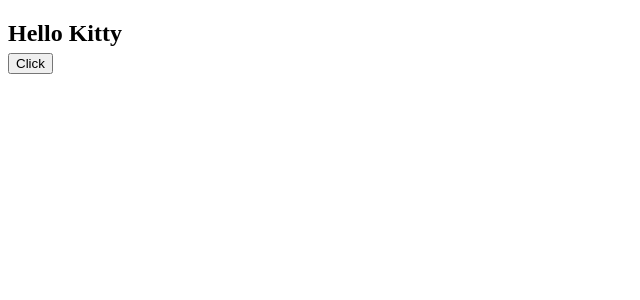
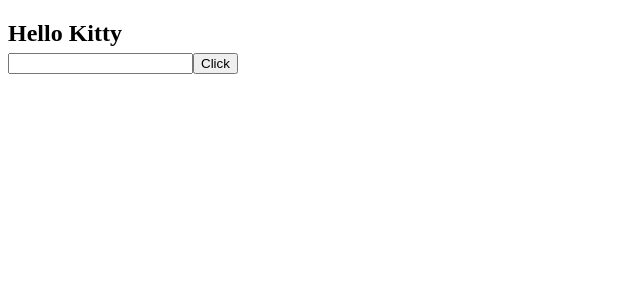
Before and after one commit to Keerththanan/Angular6Practice, an Angular app: page / in a window 1280 px wide. Shown: the top 300 px of the page, without its empty margins (0-640 px from the left). Built offline with nearby package versions, Linux system fonts and the light colour scheme.

Commit message:
ngModel + component_interaction practice

```diff
--- a/src/app/app.component.html
+++ b/src/app/app.component.html
@@ -1,24 +1,31 @@
 <!--The content below is only a placeholder and can be replaced.-->
 <div [ngSwitch]="testData">
+
   <div *ngSwitchCase="'app-in-line'">
     <app-in-line></app-in-line>
   </div>
+
   <div *ngSwitchCase="'app-data-binding'">
     <app-data-binding></app-data-binding>
   </div>
+
   <div *ngSwitchCase="'app-ng-if'">
     <app-ng-if></app-ng-if>
   </div>
+
   <div *ngSwitchCase="'app-ng-switch'">
     <app-ng-switch></app-ng-switch>
   </div>
+
   <div *ngSwitchCase="'app-ng-for'">
     <app-ng-for></app-ng-for>
   </div>
+
   <div *ngSwitchCase="'app-component-interaction'">
     <app-component-interaction (childData)="message=$event" [parentName]="name"></app-component-interaction>
-    {{message}}
+
   </div>
+
   <div *ngSwitchCase="''">
 
   </div>
@@ -32,5 +39,6 @@
    -->
 </div>
 
+{{message}}
 
 <router-outlet></router-outlet>
--- a/src/app/app.component.ts
+++ b/src/app/app.component.ts
@@ -10,4 +10,6 @@
   testData = 'app-component-interaction';
   name = "Kitty";
 
+  message="";
+
 }
--- a/src/app/component-interaction/component-interaction.component.html
+++ b/src/app/component-interaction/component-interaction.component.html
@@ -1,4 +1,6 @@
+
 <h2>
   {{"Hello " + name}} <br>
+  <input type="text" [(ngModel)]="childMessage">
   <button (click)="injectEvent()">Click</button>
 </h2>
--- a/src/app/component-interaction/component-interaction.component.ts
+++ b/src/app/component-interaction/component-interaction.component.ts
@@ -9,6 +9,7 @@
 
   @Input('parentName') name;
   @Output() childData = new EventEmitter();
+  childMessage="";
 
   constructor() { }
 
@@ -16,7 +17,7 @@
   }
 
   injectEvent() {
-    this.childData.emit("This message came from child component");
+    this.childData.emit(this.childMessage);
   }
 
 }
```
